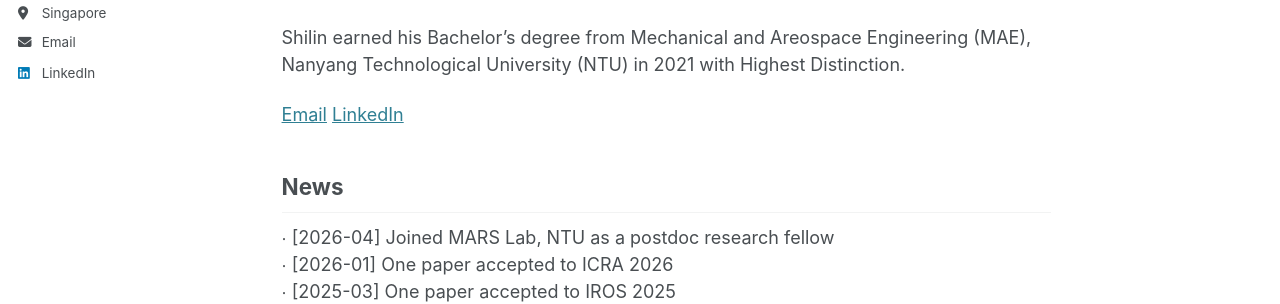
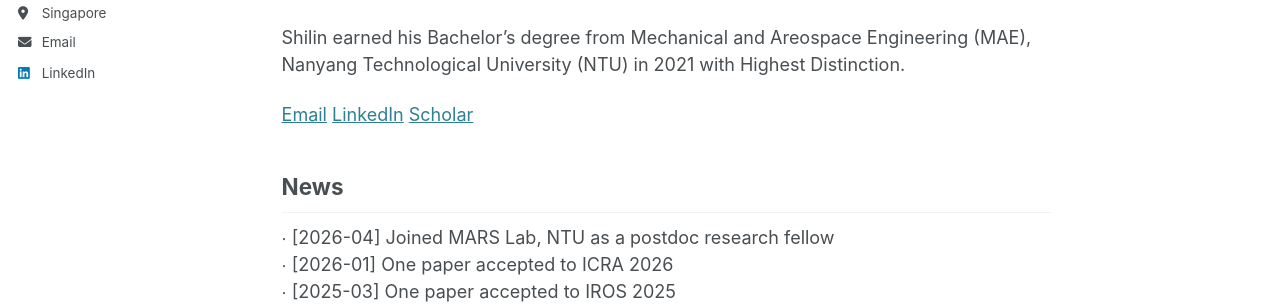
Before and after one commit to ShanShilin/ShanShilin.github.io, a Jekyll site: the page built from _pages/about.md, in a window 1280 px wide and 900 px high. Shown: the part 353-657 px from the top of the window. Built offline with Jekyll 4.4.1, drawn with Linux system fonts in a browser that asks for light colours.

Commit message:
Add Google Scholar link to about page

```diff
--- a/_pages/about.md
+++ b/_pages/about.md
@@ -15,6 +15,7 @@ Shilin earned his Bachelor's degree from Mechanical and Areospace Engineering (M
 
 [Email](mailto:shilin.shan@ntu.edu.sg)
 [LinkedIn](https://www.linkedin.com/in/shilin-shan-99475a17b/)
+[Scholar](https://scholar.google.com/citations?user=O9U1ZYkAAAAJ&hl)
 
 
 News
```
